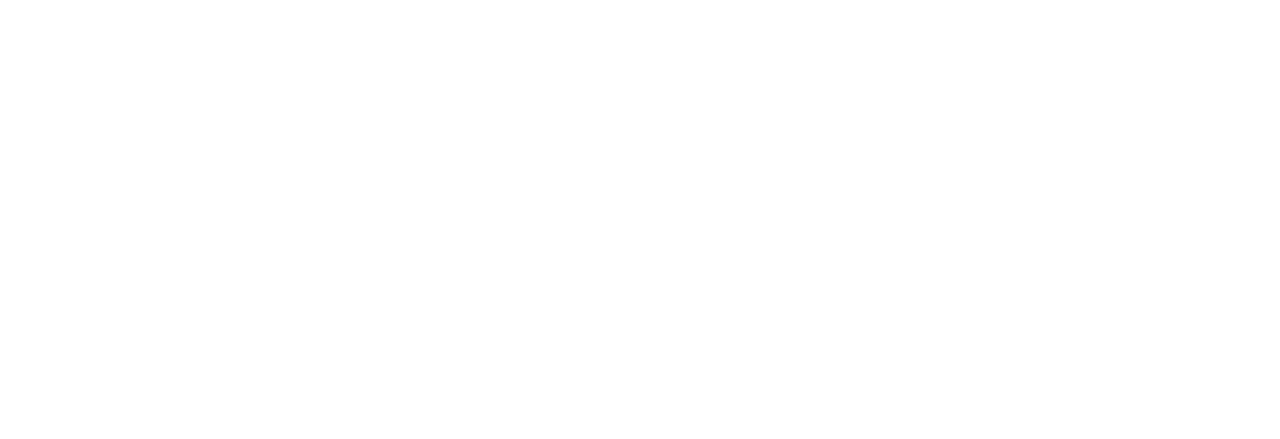
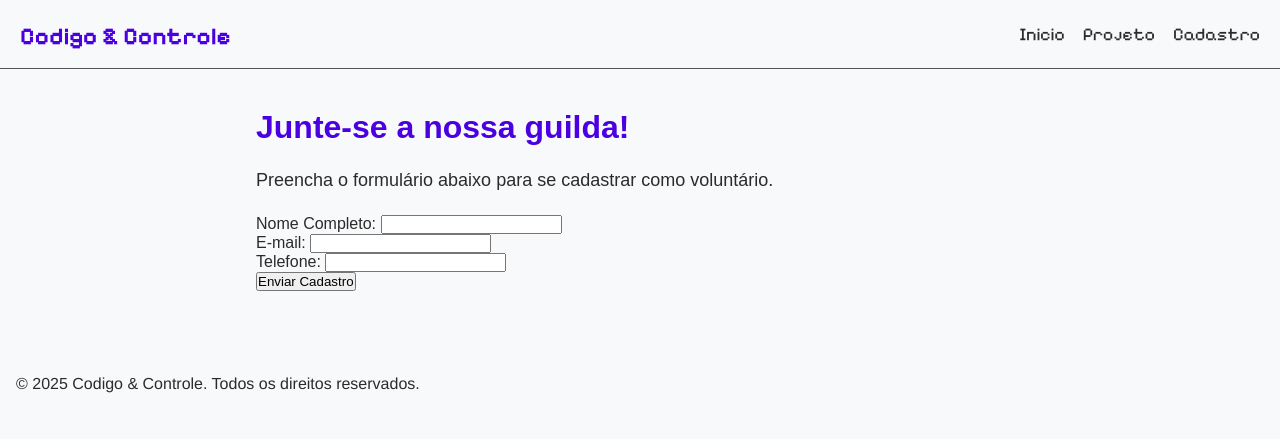
Before and after one commit to Caduc-dev/aulaProgramacaoWebCS, a plain HTML site: page cadastro.html in a window 1280 px wide. Drawn offline with Linux system fonts and the light colour scheme; a web font is replaced by a local one.

Commit message:
Add initial HTML structure, CSS styles, and JavaScript functionality for the project

```diff
--- /dev/null
+++ b/assets/css/style.css
@@ -0,0 +1,186 @@
+/* =========================================
+   1. RESET E ESTILOS GLOBAIS
+   ========================================= */
+
+* {
+    margin: 0;
+    padding: 0;
+    box-sizing: border-box;
+}
+
+body {
+    font-family: 'Franklin Gothic Medium', 'Arial Narrow', Arial, sans-serif;
+    background-color: #F8F9FA;
+    color: #2B2B2B;
+}
+
+/* =========================================
+   2. TIPOGRAFIA GLOBAL
+   ========================================= */
+
+/* Estilo global para parágrafos (será sobrescrito no 'main') */
+p {
+    line-height: 1.6; /* Torna a leitura mais fácil */
+    font-size: 16px;
+}
+
+/* Para subtítulos como "Do Zero ao Jogo" */
+h3 {
+    font-size: 22px;
+    margin-top: 24px;
+    margin-bottom: 10px;
+}
+
+/* =========================================
+   3. LAYOUT E COMPONENTES
+   ========================================= */
+
+/* --- Cabeçalho (Header) --- */
+.site-header {
+    display: flex;
+    justify-content: space-between;
+    align-items: center;
+    padding: 15px 20px; /* Espaçamento interno */
+    border-bottom: 1px solid #555;
+
+    font-family: "Pixelify Sans", sans-serif;
+    font-optical-sizing: auto;
+    font-weight: weight; /* Cuidado: 'weight' não é um valor. Use um número (ex: 400) ou 'normal'/'bold' */
+    font-style: normal;
+}
+
+.site-header h1 {
+    margin: 0;
+}
+
+.site-header h1 a {
+    color: #4A00E0;
+    text-decoration: none;
+    font-size: 24px;
+}
+
+/* --- Menu Principal (Desktop) --- */
+/* (Adicionei o '.' que faltava em '.menu-principal') */
+.menu-principal ul {
+    display: flex;
+    list-style: none;
+    margin: 0;
+    padding: 0;
+}
+
+.menu-principal li {
+    margin-left: 18px; /* Espaçamento entre os itens */
+}
+
+.menu-principal a {
+    color: #2B2B2B;
+    text-decoration: none;
+    font-size: 18px;
+}
+
+/* Efeito 'hover' (passar o mouse por cima) */
+.menu-principal a:hover {
+    color: #F25F4C;
+}
+
+/* --- Botão Menu Hambúrguer (Mobile) --- */
+.menu-toggle {
+    display: none; /* ESCONDIDO por padrão (no desktop) */
+    background: transparent;
+    border: none;
+    cursor: pointer;
+    padding: 5px;
+}
+
+.menu-toggle .barra {
+    display: block;
+    width: 25px;
+    height: 3px;
+    background-color: #F25F4C; /* Cor das barrinhas */
+    margin: 5px 0;
+    transition: 0.3s; /* Animação suave */
+}
+
+/* --- Conteúdo Principal (Main) --- */
+/* (Combinei as duas regras 'main' que estavam separadas) */
+main {
+
+    width: 90%;
+    max-width: 800px;
+    margin: 40px auto;
+    padding-left: 16px;  /* Espaço interno da esquerda */
+    padding-right: 16px; /* Espaço interno da direita */
+    padding-bottom: 40px; /* Um espaço extra antes do rodapé */
+
+    font-family: "Momo Trust Display", sans-serif;
+    font-weight: 400;
+    font-style: normal;
+}
+
+main h2 {
+    font-size: 32px; /* Deixa o título "Sobre nós" maior */
+    margin-bottom: 20px; /* Espaço abaixo do título */
+    color: #4A00E0;
+}
+
+main p {
+    font-size: 18px; /* Tamanho bom para leitura (sobrescreve o global) */
+    line-height: 1.6; /* ESPAÇAMENTO ENTRE AS LINHAS */
+    margin-bottom: 20px; /* Espaço entre os parágrafos */
+}
+
+/* --- Rodapé (Footer) --- */
+/* (Movi esta regra de lá do final) */
+footer {
+    padding-left: 16px;
+    padding-right: 16px;
+    padding-bottom: 40px;
+}
+
+/* =========================================
+   4. ESTILOS RESPONSIVOS (MOBILE)
+   ========================================= */
+
+/* Aplicado em telas com 768px de largura ou MENOS */
+@media (max-width: 768px) {
+
+    /* 1. Esconde o menu de desktop */
+    .menu-principal {
+        display: none;
+
+        /* Quando ele for aberto, ficará assim: */
+        position: absolute;
+        top: 70px; /* Abaixo do cabeçalho (ajuste se precisar) */
+        left: 0;
+        width: 100%;
+        background-color: #333;
+        border-top: 1px solid #555;
+    }
+
+    /* 2. Mostra o botão hambúrguer */
+    .menu-toggle {
+        display: block; /* MOSTRA o botão */
+    }
+
+    /* 3. Ajusta o layout do menu quando aberto */
+    .menu-principal ul {
+        flex-direction: column; /* Empilha os links verticalmente */
+        width: 100%;
+    }
+
+    .menu-principal li {
+        margin: 0;
+        text-align: center;
+        border-bottom: 1px solid #555;
+    }
+
+    .menu-principal a {
+        display: block; /* Faz o link ocupar a linha inteira */
+        padding: 15px 0; /* Mais área de clique */
+    }
+
+    /* 4. Classe que o JavaScript vai adicionar/remover */
+    .menu-principal.aberto {
+        display: block; /* Mostra o menu! */
+    }
+}
--- /dev/null
+++ b/assets/js/main.js
@@ -0,0 +1,20 @@
+// Espera o documento HTML carregar antes de executar o script
+document.addEventListener('DOMContentLoaded', function() {
+
+    // 1. Encontra o botão e o menu no HTML
+    const menuToggle = document.querySelector('.menu-toggle');
+    const menuPrincipal = document.querySelector('.menu-principal');
+
+    // 2. Verifica se ambos existem na página
+    if (menuToggle && menuPrincipal) {
+
+        // 3. Adiciona o "ouvinte de clique" no botão
+        menuToggle.addEventListener('click', function() {
+
+            // 4. Adiciona ou remove a classe 'aberto' do menu
+            menuPrincipal.classList.toggle('aberto');
+
+        });
+    }
+
+});
--- a/cadastro.html
+++ b/cadastro.html
@@ -0,0 +1,64 @@
+<!DOCTYPE html>
+<html lang="pt-BR">
+<head>
+    <meta charset="UTF-8">
+    <meta name="viewport" content="width=device-width, initial-scale=1.0">
+    <title> Codigo & Controle </title> <link rel="stylesheet" href="assets/css/style.css">
+    <style>
+    @import url('https://fonts.googleapis.com/css2?family=Pixelify+Sans:wght@400..700&display=swap');
+    @import url('https://fonts.googleapis.com/css2?family=Momo+Trust+Display&family=Pixelify+Sans:wght@400..700&display=swap');
+    </style>
+</head>
+
+<body>
+
+    <header class="site-header">
+        <h1><a href="index.html">Codigo & Controle</a></h1>
+
+        <button class="menu-toggle" area-label="Abrir menu">
+            <span class="barra"></span>
+            <span class="barra"></span>
+            <span class="barra"></span>
+        </button>
+
+        <nav class="menu-principal">
+            <ul>
+                <li><a href="index.html">Inicio</a></li>
+                <li><a href="projeto.html">Projeto</a></li>
+                <li><a href="cadastro.html">Cadastro</a></li>
+            </ul>
+        </nav>
+    </header>
+
+    <main>
+        <h2>Junte-se a nossa guilda!</h2>
+        <p>Preencha o formulário abaixo para se cadastrar como voluntário.</p>
+
+        <form>
+            <div>
+                <label for="nome">Nome Completo:</label>
+                <input type="text" id="nome" name="nome_completo">
+            </div>
+
+            <div>
+                <label for="email">E-mail:</label>
+                <input type="email" id="email" name="email_usuario">
+            </div>
+
+            <div>
+                <label for="telefone">Telefone:</label>
+                <input type="tel" id="telefone" name="telefone_usuario">
+            </div>
+
+            <button type="submit">Enviar Cadastro</button>
+        </form>
+    </main>
+
+    <footer>
+        <p>© 2025 Codigo & Controle. Todos os direitos reservados.</p>
+    </footer>
+
+    <script src="assets/js/main.js"></script>
+
+</body>
+</html>
```
Also changed, not shown: index.html (+38 -5 lines), projeto.html (+64 -0 lines), 2 other files.
